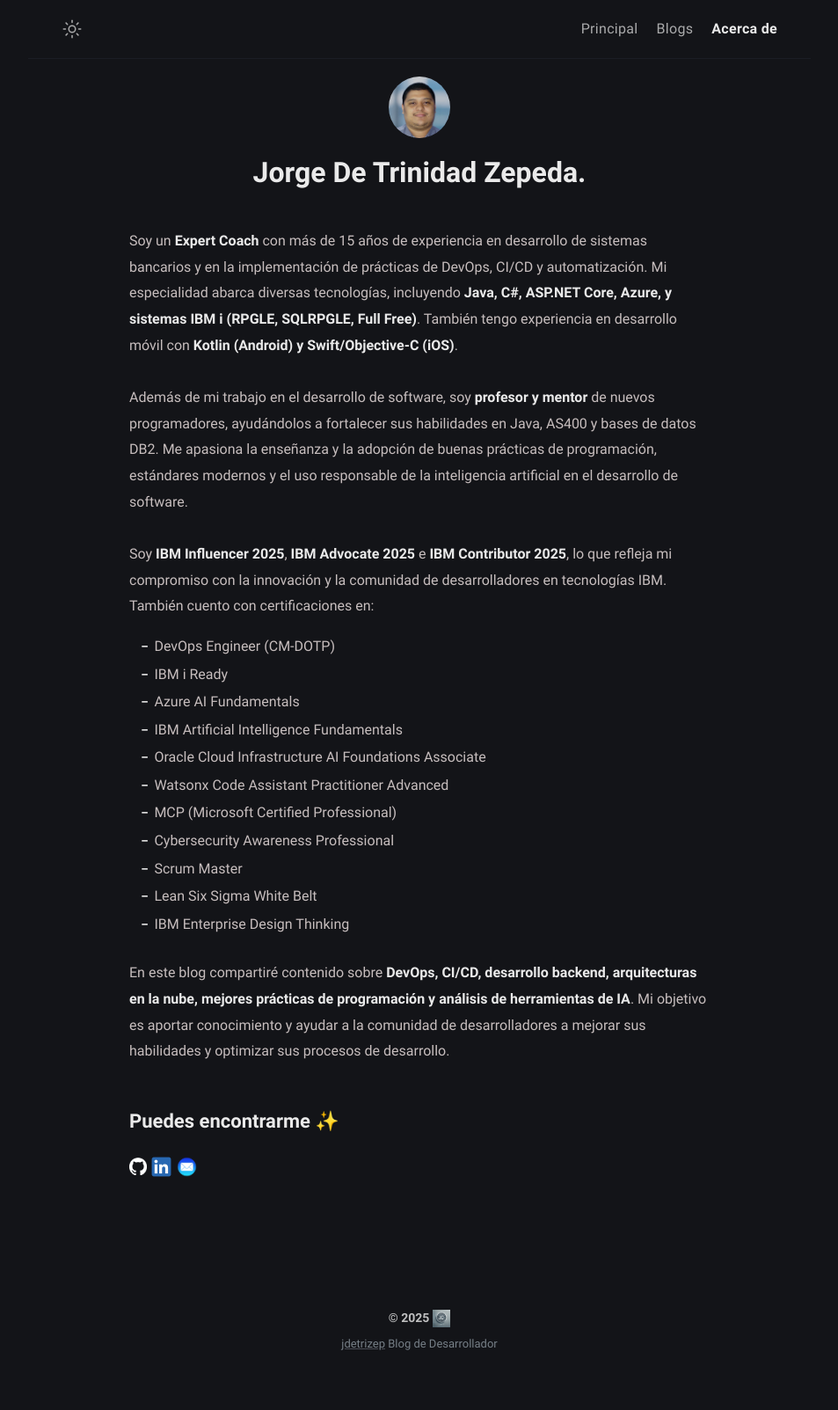
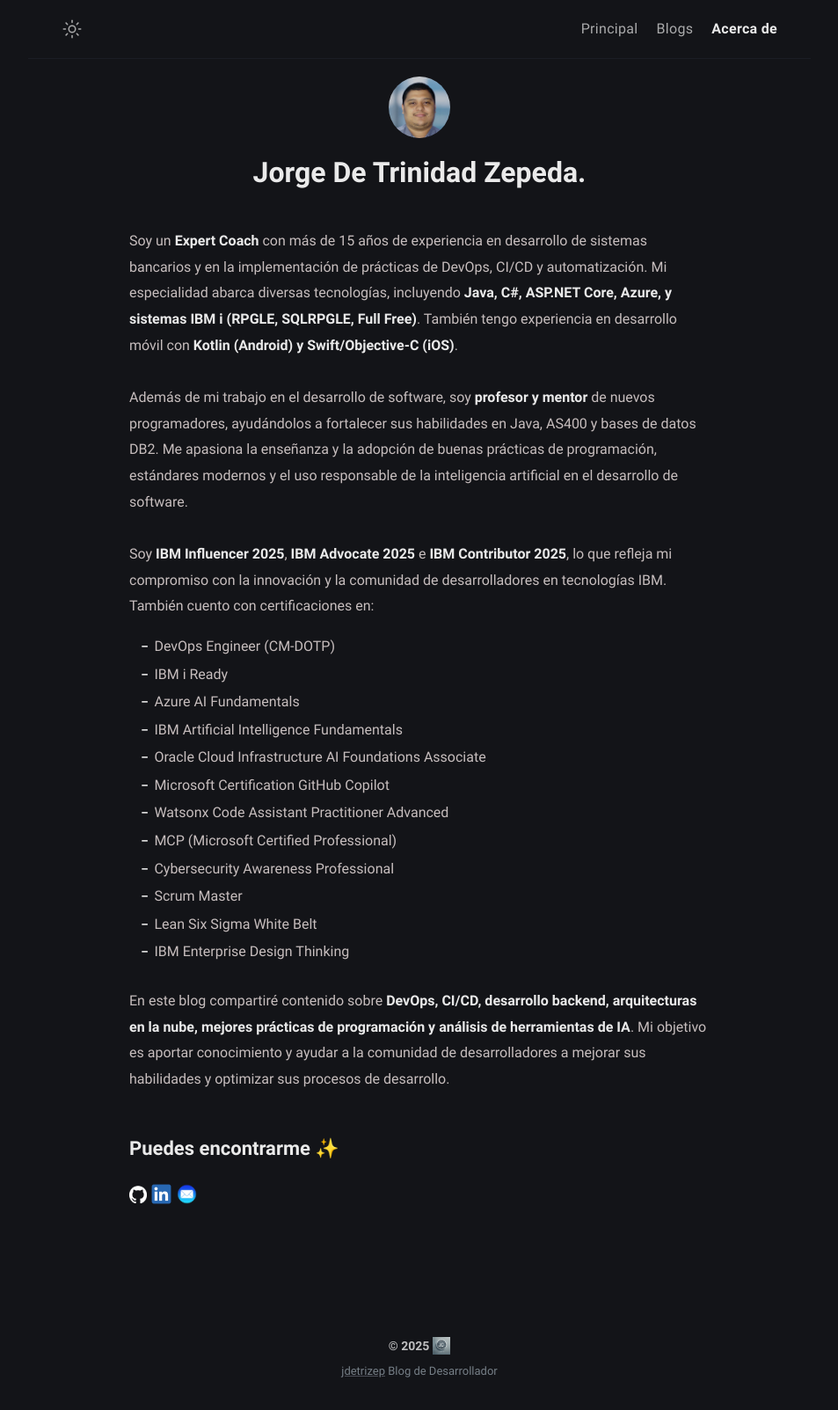
Before and after one commit to jdetrizep/jdetrizep.github.io, a Jekyll site: the page built from about.md, in a window 1280 px wide. Shown: the whole page at 88% size, without its empty margins (163-1116 px from the left). Built offline with Jekyll 4.4.1, drawn with Linux system fonts in a browser that asks for light colours; before the commit the page ends 1572 px from its top, so only the background shows below that.

Commit message:
Se incluye la certificación de GitHub Copilot en el archivo about.md.

```diff
--- a/about.md
+++ b/about.md
@@ -16,6 +16,7 @@
     <li>Azure AI Fundamentals</li>
     <li>IBM Artificial Intelligence Fundamentals</li>
     <li>Oracle Cloud Infrastructure AI Foundations Associate</li>
+    <li>Microsoft Certification GitHub Copilot</li>
     <li>Watsonx Code Assistant Practitioner Advanced</li>
     <li>MCP (Microsoft Certified Professional)</li>
     <li>Cybersecurity Awareness Professional</li>
```
